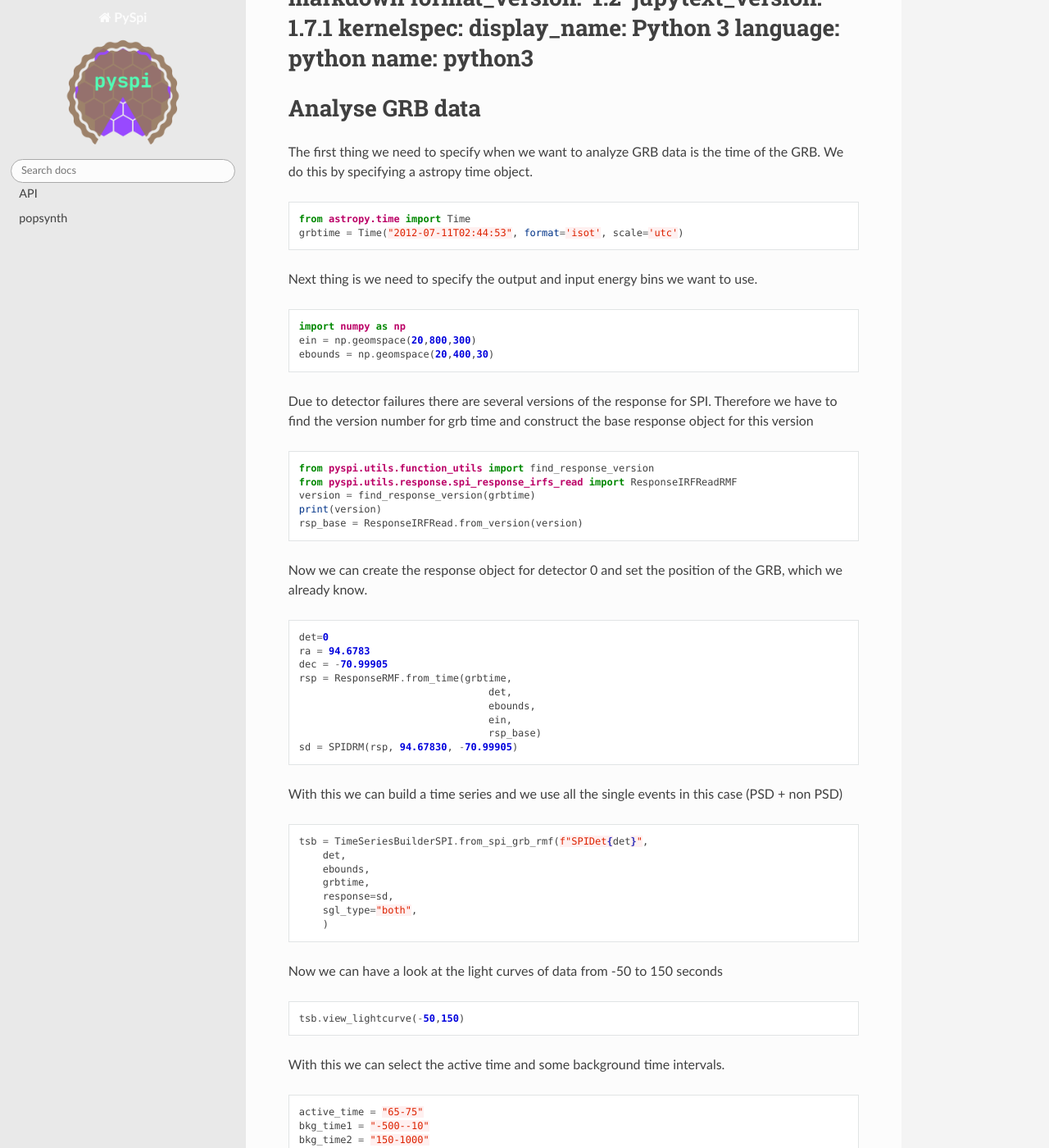
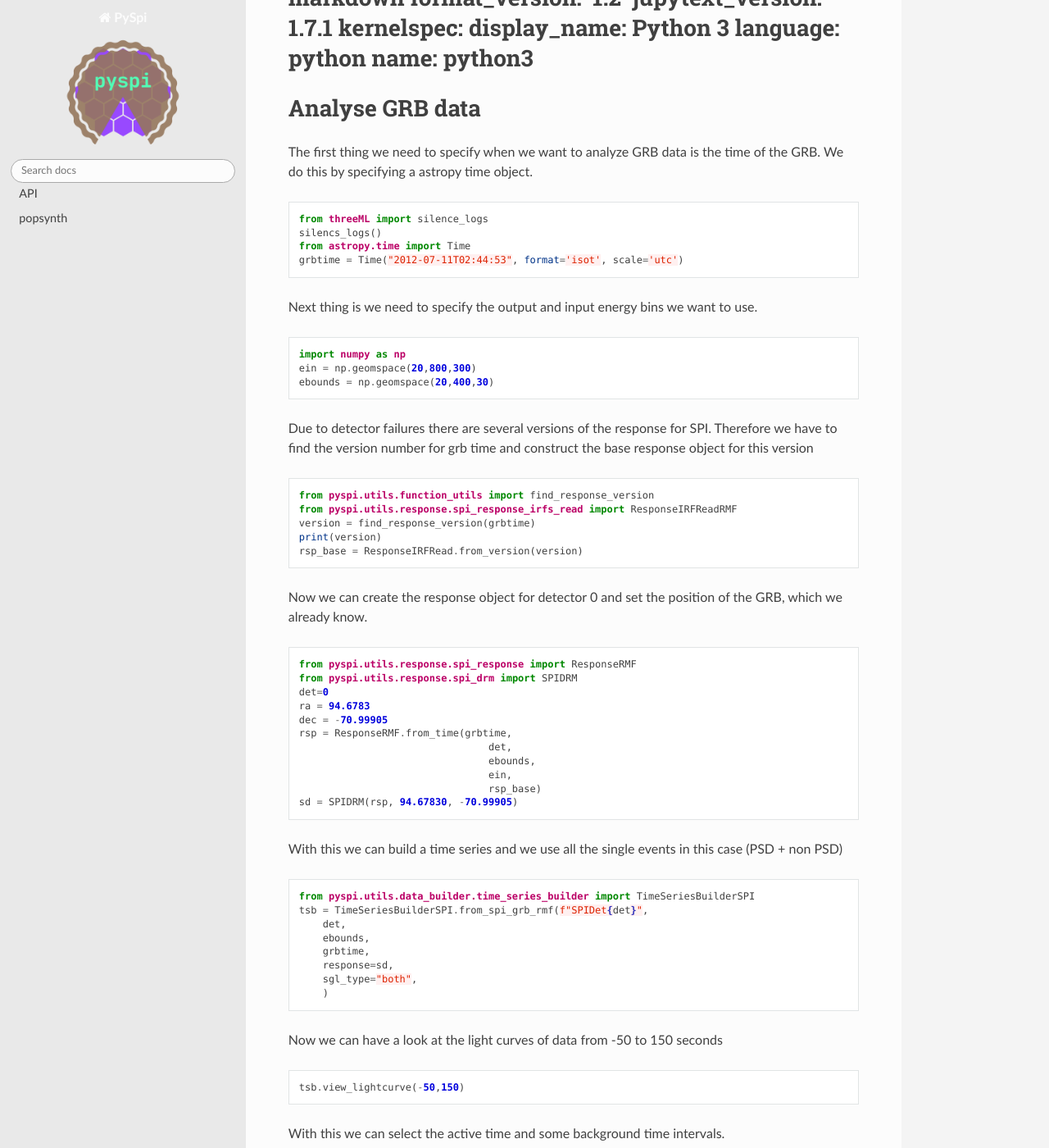
Before and after one commit to BjoernBiltzinger/pyspi, a Sphinx documentation site: the page built from docs/md_docs/grb_analysis.md, in a window 1280 px wide and 1400 px high, scrolled down 292 px. Shown: the whole window at 82% size. Built offline with Sphinx 7.4.7 and the Read the Docs theme 2.0.0, drawn with Linux system fonts in a browser that asks for light colours; pages that are not in the unit, such as notebooks, are missing from menus; the version number could not be read and is left out; some of the changed text lies outside the part shown.

Commit message:
bug fix docs

````diff
--- a/docs/md_docs/grb_analysis.md
+++ b/docs/md_docs/grb_analysis.md
@@ -19,6 +19,8 @@ jupyter:
 The first thing we need to specify when we want to analyze GRB data is the time of the GRB. We do
 this by specifying a astropy time object.
 ```python
+from threeML import silence_logs
+silencs_logs()
 from astropy.time import Time
 grbtime = Time("2012-07-11T02:44:53", format='isot', scale='utc')
 ```
@@ -41,6 +43,8 @@ rsp_base = ResponseIRFRead.from_version(version)
 
 Now we can create the response object for detector 0 and set the position of the GRB, which we already know.
 ```python
+from pyspi.utils.response.spi_response import ResponseRMF
+from pyspi.utils.response.spi_drm import SPIDRM
 det=0
 ra = 94.6783
 dec = -70.99905
@@ -54,6 +58,7 @@ sd = SPIDRM(rsp, 94.67830, -70.99905)
 
 With this we can build a time series and we use all the single events in this case (PSD + non PSD)
 ```python
+from pyspi.utils.data_builder.time_series_builder import TimeSeriesBuilderSPI
 tsb = TimeSeriesBuilderSPI.from_spi_grb_rmf(f"SPIDet{det}",
     det,
     ebounds,
@@ -82,12 +87,15 @@ tsb.view_lightcurve(-50,150)
 ```
 For the fit we of course want to use all the available detectors. So we first check which detectors were still working at that time.
 ```python
+from pyspi.utils.livedets import get_live_dets
 active_dets = get_live_dets(time=grb_time, event_types=["single"])
 print(active_dets)
 ```
 
 Now we loop over these detectors, build the times series, fit the background and construct the SPILike plugins which we can use in 3ML.
 ```python
+from pyspi.SPILike import SPILikeGRB
+from threeML import DataList
 for d in active_dets:
     rsp = ResponseRMF.from_time(grbtime,
                                 d,
````
Also changed, not shown: 1 other file.
